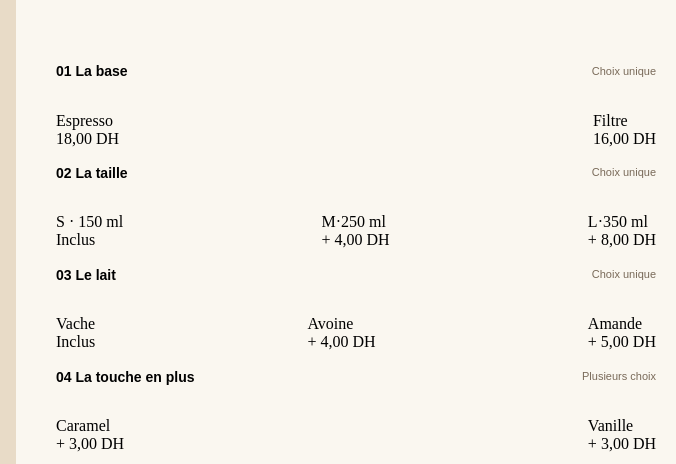
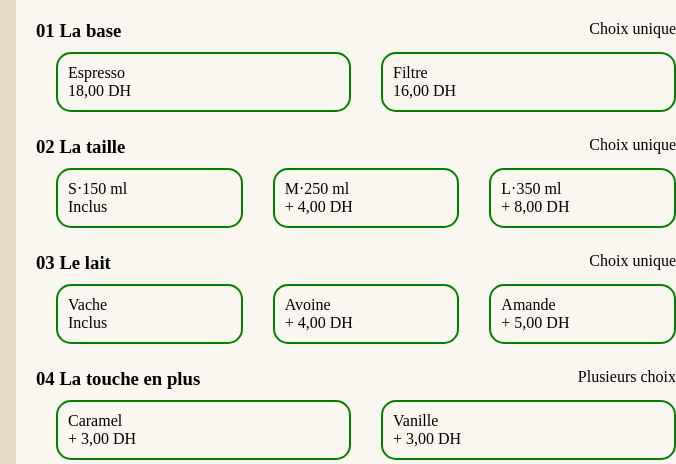
Before and after one commit to yasserlahroussi/Blend-Build, a plain HTML site: page BRUMEconfig.html in a window 1280 px wide. Shown: the part 247-711 px from the top of the page, 604-1280 px from the left. Drawn offline with Linux system fonts and the light colour scheme.

Commit message:
modification de css et html

```diff
--- a/BRUMEconfig.css
+++ b/BRUMEconfig.css
@@ -93,26 +93,52 @@ padding:20px ;
 .Progression>span{
     color: #796A59;
 }
+
 input{
     appearance: none;
+}
+.section-option{
+    display: grid;
+    grid-template-columns: 1fr auto;
+    grid-template-areas:
+    "titre remarque"
+    "chois    chois";
+    gap: 10px;
+    margin-bottom: 24px;
+}
+.section-titre{
+    grid-area: titre;
+}
+.section-remarque{
+    grid-area: remarque;
+}
+.chois-detail{
+    display: grid;
+    grid-template-rows: auto;
+    border: 2px solid green;
+    padding: 10px;
+    border-radius:15px ;
+}
+.chois-detail>label{
+    display: grid;
+    grid-template-columns: auto;
 
 }
-.section2{
+.option-grid.cols-2{
+    grid-area: chois;
     display: grid;
-    padding: 0px 10px;
-    gap: 10px;
+    grid-template-columns: repeat(2, 1fr);
+    gap: 30px;
+    margin-left: 20px;
 }
-.section2-chois{
-    display: flex;
-    justify-content: space-between;
-    align-items: center;
-    align-items: start;
+.option-grid.cols-3{
+    grid-area: chois;
+    display: grid;
+    grid-template-columns: repeat(3, 1fr);
+    margin-left: 20px;
+    gap: 30px;
 }
-.titre-option{
-    display: flex;
-    justify-content: space-between;
-    align-items: center;
-}
+
 .titre-option>h2{
    font-family: DM Sans,sans-serif;
 font-weight: 700;
--- a/BRUMEconfig.html
+++ b/BRUMEconfig.html
@@ -50,67 +50,102 @@
                         À vous de composer la suite.</span>
                 </div>
                 <div class="section2">
-                    <div class="titre-option">
-                        <h2>01 La base</h2><span>Choix unique</span>
-                    </div>
-                    <div class="section2-chois">
-                        <label name="cafe">
-                            <input type="radio" name="cafe">
-                            <div>Espresso <br><span> 18,00 DH</span></div>
-                        </label>
-                         <label name="cafe">
-                            <input type="radio" name="cafe">
-                            <div>Filtre<br> <span>16,00 DH</span></div>
+                    <div>
+                        <section class="section-option">
+                            <h3 class="section-titre">01 La base</h3>
+                            <span class="section-remarque">Choix unique</span>
+                            <div class="option-grid cols-2">
+                            <div class="chois-detail">
+                                <label>
+                                <span class="chois-titre">Espresso</span>
+                                <span class="chois-prix">18,00 DH</span>
+                                <input type="radio" name="chois1">
                                 </label>
 
                             </div>
-                    <div class="titre-option">
-                        <h2>02 La taille</h2><span>Choix unique</span>
-                    </div>
-                    <div class="section2-chois">
-                         <label name="taille">
-                            <input type="radio" name="taille">
-                            <div>S · 150 ml<br><span>Inclus</span></div>
-                        </label>
-                     <label name="taille">
-                            <input type="radio" name="taille">
-                            <div>M·250 ml<br><span>+ 4,00 DH</span></div>
-                        </label>
-                     <label name="taille">
-                            <input type="radio" name="taille">
-                            <div>L·350 ml<br><span>+ 8,00 DH</span></div>
+                            <div class="chois-detail">
+                                <label>
+                                <span class="chois-titre">Filtre</span>
+                                <span class="chois-prix">16,00 DH</span>
+                                <input type="radio" name="chois1">
                                 </label>
                             </div>
-                    <div class="titre-option">
-                        <h2>03 Le lait</h2><span>Choix unique</span>
                             </div>
-                    <div class="section2-chois">
-                        <label name="lait">
-                            <input type="radio" name="lait">
-                            <div>Vache<br><span>Inclus</span></div>
-                        </label>
-                     <label name="lait">
-                            <input type="radio" name="lait">
-                            <div>Avoine<br><span>+ 4,00 DH</span></div>
-                        </label>
-                    <label name="lait">
-                            <input type="radio" name="lait">
-                            <div>Amande<br><span>+ 5,00 DH</span></div>
+                        </section>
+                        <section class="section-option">
+                            <h3 class="section-titre">02 La taille</h3>
+                            <span class="section-remarque">Choix unique</span>
+                            <div class="option-grid cols-3">
+                            <div class="chois-detail">
+                                <label>
+                                <span class="chois-titre">S·150 ml</span>
+                                <span class="chois-prix">Inclus</span>
+                                <input type="radio" name="chois2" >
                                 </label>
                             </div>
-                    <div class="titre-option">
-                        <h2>04 La touche en plus</h2><span>Plusieurs choix</span>
-                    </div>
-                    <div class="section2-chois">
-                        <label >
-                            <input type="checkbox">
-                            <div>Caramel<br><span>+ 3,00 DH</span></div>
-                        </label>
-                     <label >
-                            <input type="checkbox">
-                            <div>Vanille<br><span>+ 3,00 DH</span></div>
+                            <div class="chois-detail">
+                                <label>
+                                <span class="chois-titre">M·250 ml</span>
+                                <span class="chois-prix">+ 4,00 DH</span>
+                                <input type="radio" name="chois2">
                                 </label>
                             </div>
+                            <div class="chois-detail">
+                                <label>
+                                <span class="chois-titre">L·350 ml</span>
+                                <span class="chois-prix">+ 8,00 DH</span>
+                                <input type="radio" name="chois2">
+                                </label>
+                            </div>
+                            </div>
+                        </section>
+                         <section class="section-option">
+                            <h3 class="section-titre">03 Le lait</h3>
+                            <span class="section-remarque">Choix unique</span>
+                            <div class="option-grid cols-3">
+                            <div class="chois-detail">
+                                <label>
+                                <span class="chois-titre">Vache</span>
+                                <span class="chois-prix">Inclus</span>
+                                <input type="radio" name="chois3">
+                                </label>
+                            </div>
+                            <div class="chois-detail">
+                                <label>
+                                <span class="chois-titre">Avoine</span>
+                                <span class="chois-prix">+ 4,00 DH</span>
+                                <input type="radio" name="chois3">
+                                </label>
+                            </div>
+                            <div class="chois-detail">
+                                <label>
+                                <span class="chois-titre">Amande</span>
+                                <span class="chois-prix">+ 5,00 DH</span>
+                                <input type="radio" name="chois3">
+                                </label>
+                            </div>
+                            </div>
+                        </section>
+                        <section class="section-option">
+                            <h3 class="section-titre">04 La touche en plus</h3>
+                            <span class="section-remarque">Plusieurs choix</span>
+                            <div class="option-grid cols-2">
+                            <div class="chois-detail">
+                                <label>
+                                <span class="chois-titre">Caramel</span>
+                                <span class="chois-prix">+ 3,00 DH</span>
+                                <input type="checkbox">
+                                </label>
+                            </div>
+                            <div class="chois-detail">
+                                <label>
+                                <span class="chois-titre">Vanille</span>
+                                <span class="chois-prix">+ 3,00 DH</span>
+                                <input type="checkbox">
+                                </label>
+                            </div>
+                            </div>
+                        </section>
                     </div>
                     <p class="Information-Prix-dynamique">Le prix évolue selon vos choix. Vous pourrez les modifier au
                         récapitulatif.</p>
```
Also changed, not shown: partiejs.js (added). Lines whose indentation alone changed are shown as unchanged.
